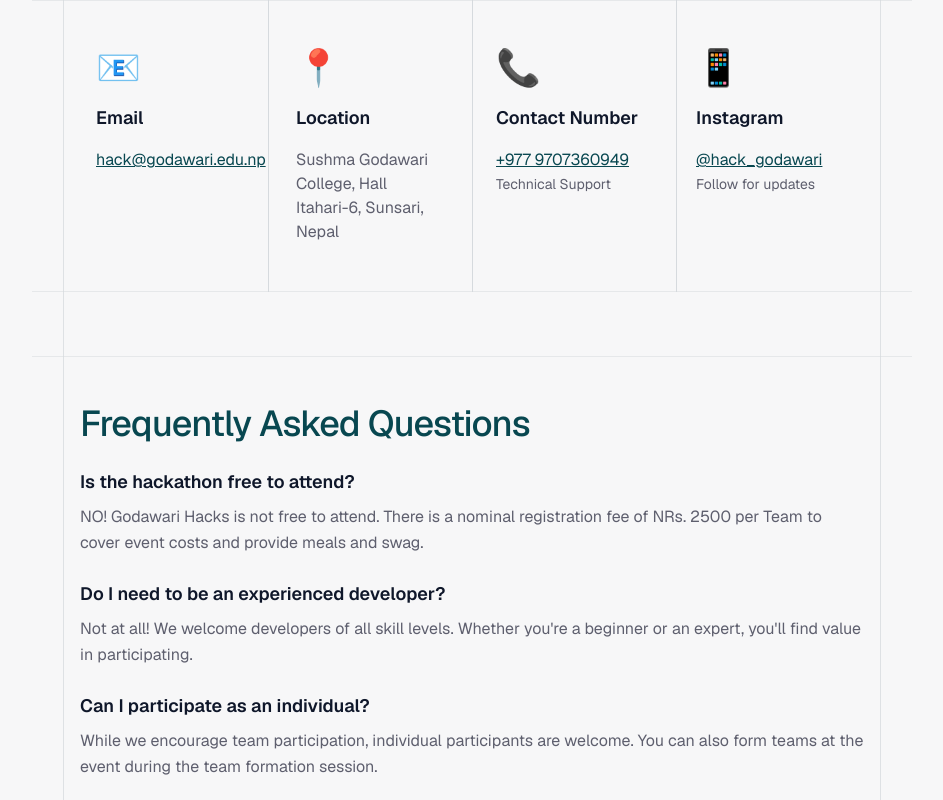
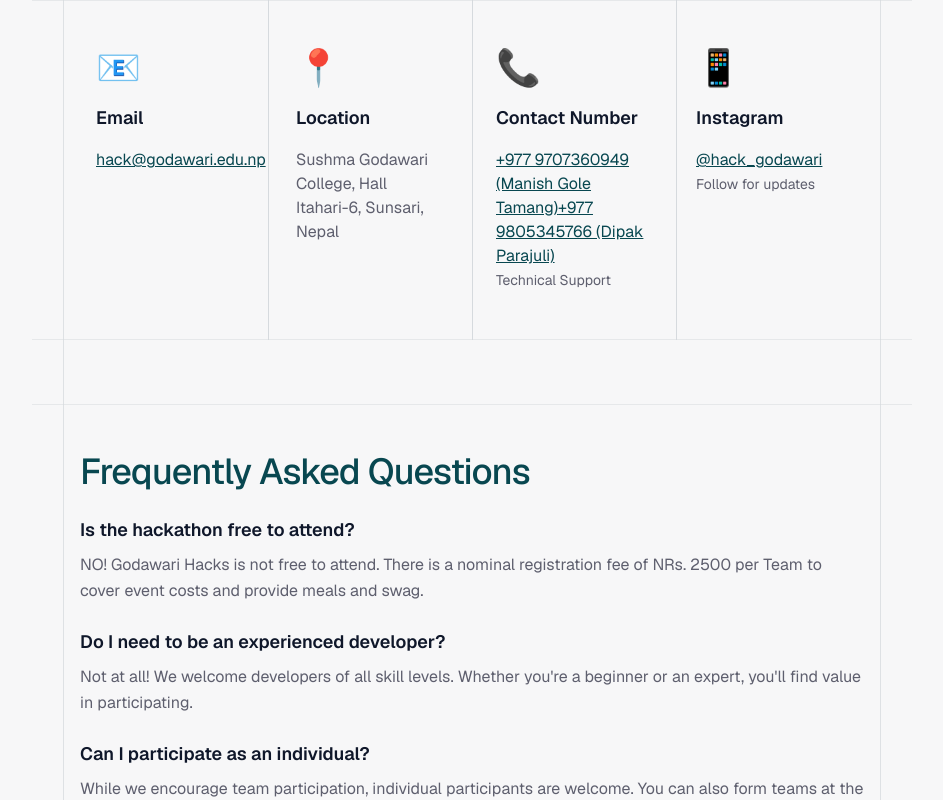
Before and after one commit to Manish-Tamang/godawarihacks, a Next.js app: page /contact in a window 1280 px wide. Shown: the part 1220-2020 px from the top of the page, without its empty margins (168-1111 px from the left). Built offline with nearby package versions, Linux system fonts and the light colour scheme; no server answers.

Commit message:
fix: Update contact numbers with names for better clarity

```diff
--- a/app/contact/page.tsx
+++ b/app/contact/page.tsx
@@ -312,7 +312,10 @@ export default function ContactPage() {
                 <h3 className="text-lg font-semibold text-text-primary">Contact Number</h3>
                 <p className="text-text-secondary">
                   <a href="tel:+9779707360949" className="text-[#084750] hover:text-[#084750]/80 underline">
-                    +977 9707360949
+                    +977 9707360949 (Manish Gole Tamang)
+                  </a>
+                  <a href="tel:+9779805345766" className="text-[#084750] hover:text-[#084750]/80 underline">
+                    +977 9805345766 (Dipak Parajuli)
                   </a>
                   <br />
                   <span className="text-sm">Technical Support</span>
```
